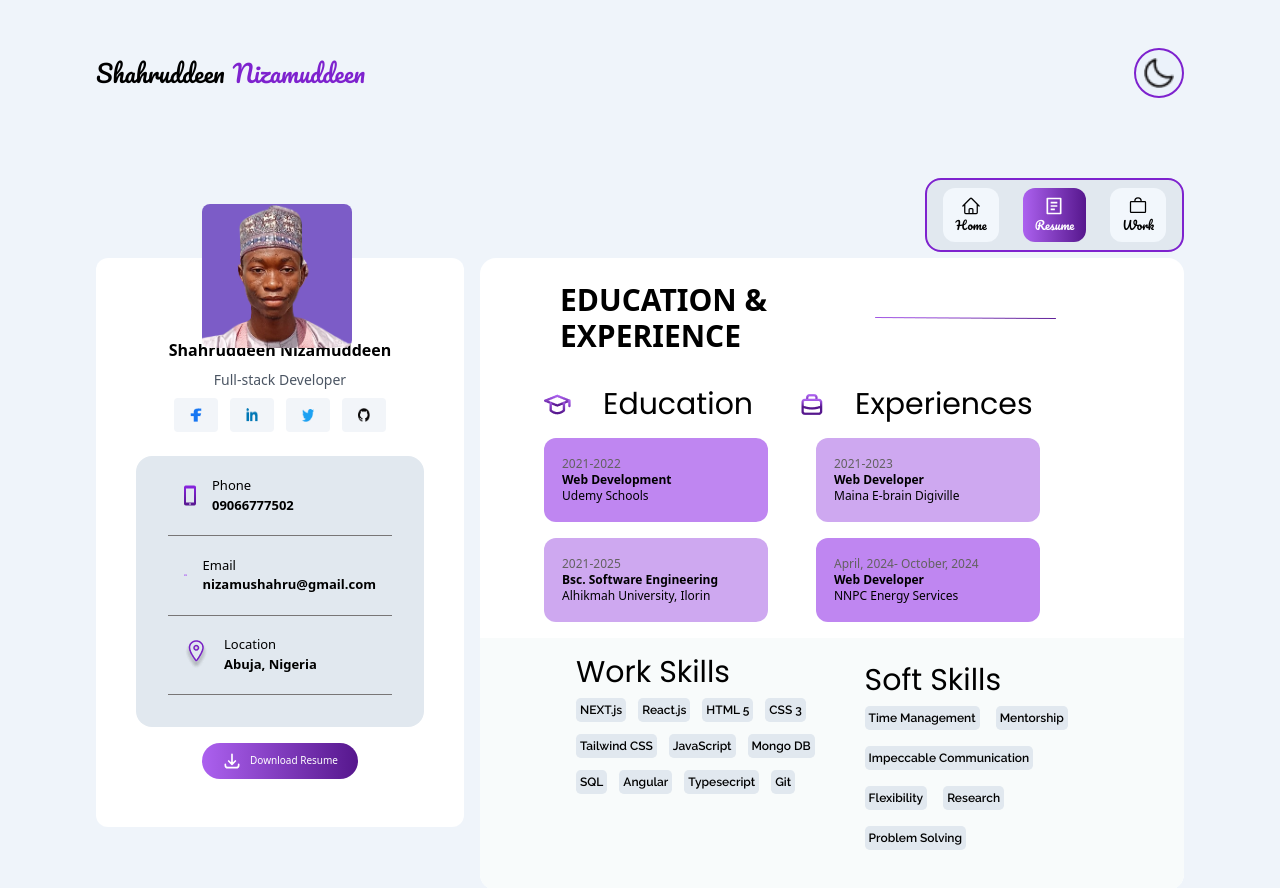
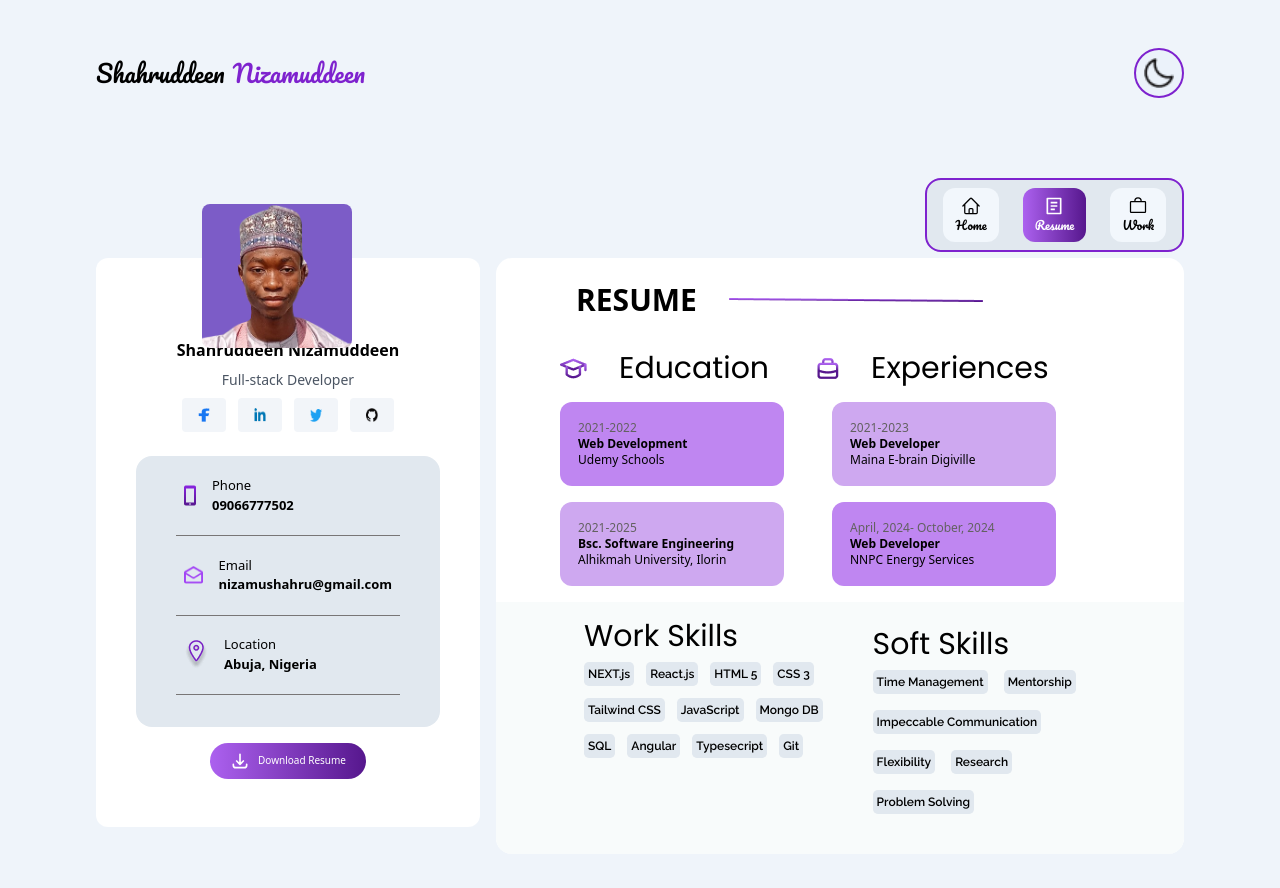
Before and after one commit to Nizam-shahr/my-portfolio, a Next.js app: page /my_resume in a window 1280 px wide. Shown: the top 888 px of the page. Built offline with nearby package versions, Linux system fonts and the light colour scheme.

Commit message:
Update Resume.tsx

```diff
--- a/src/components/Resume.tsx
+++ b/src/components/Resume.tsx
@@ -5,7 +5,7 @@ function Resume() {
     <div className='resume-container rounded-2xl '>
         <div className='flex gap-8 items-center pl-20 pr-32 pt-6 pb-8'>
         <h1 className='text-3xl poppin font-semibold'>
-            EDUCATION & EXPERIENCE
+            RESUME
         </h1>
         <span>
             <img src="/top-line.png" alt="" />
```
